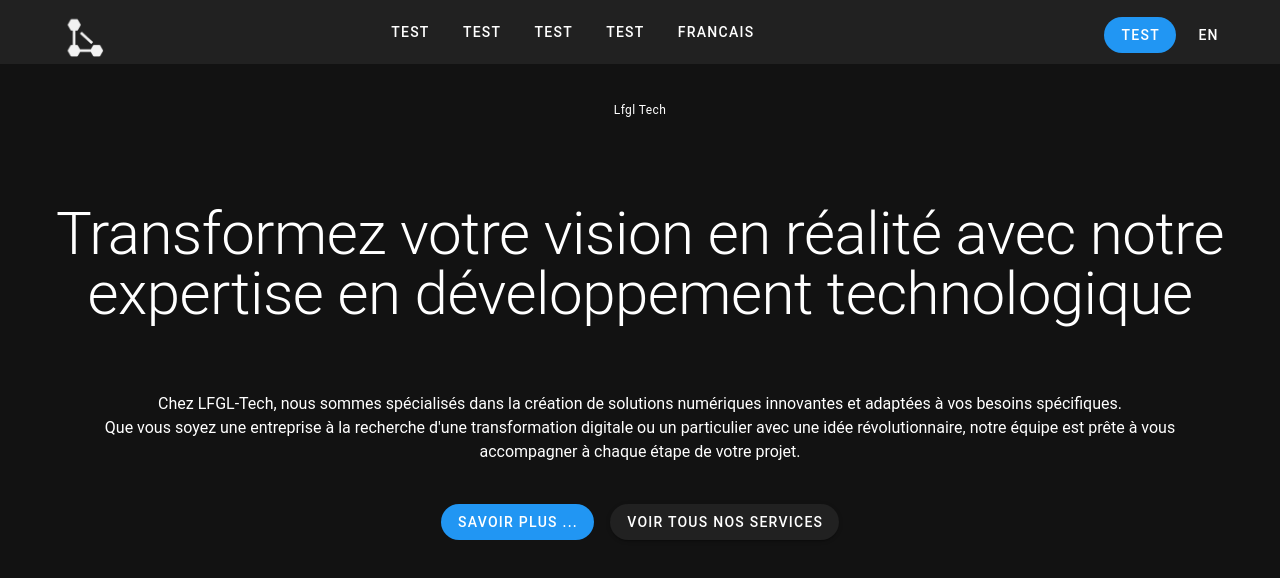
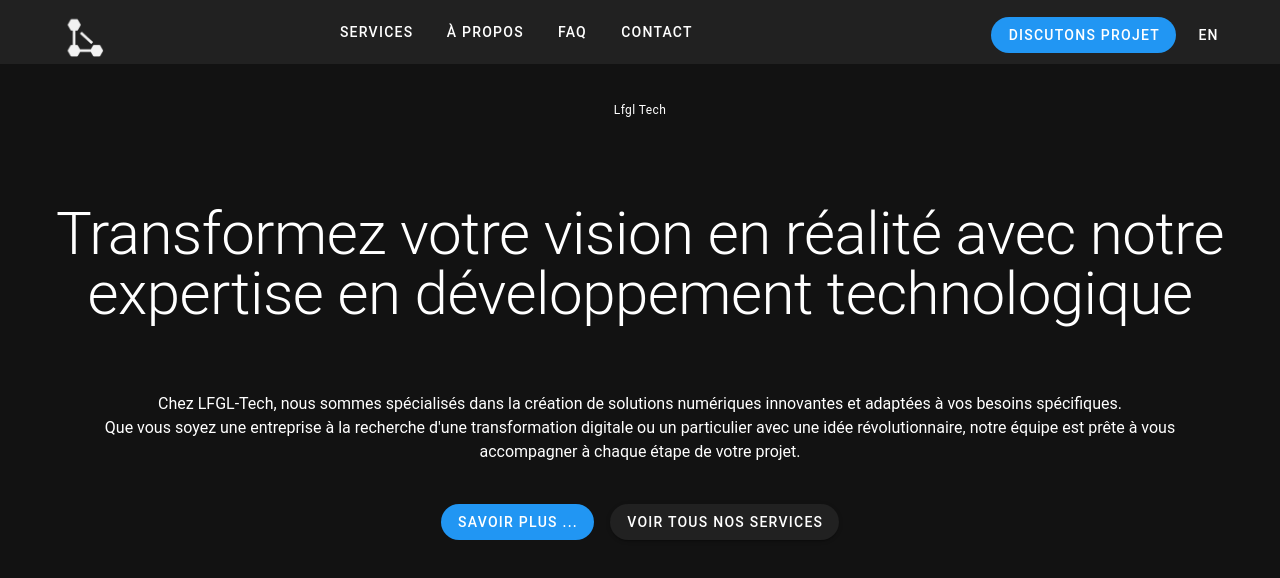
Before and after one commit to Pira019/lfgl-tech-01, a Vue app: page / in a window 1280 px wide. Shown: the top 578 px of the page. Built offline with nearby package versions, Linux system fonts and the light colour scheme.

Commit message:
Add menu translation

```diff
--- a/src/components/BaseMenu.vue
+++ b/src/components/BaseMenu.vue
@@ -10,18 +10,15 @@
 
         <v-toolbar-items>
           <template v-if="$vuetify.display.mdAndUp">
-            <v-btn>test</v-btn>
-            <v-btn>test</v-btn>
-            <v-btn>test</v-btn>
-            <v-btn>test</v-btn>
-            <v-btn>{{ $t('test')}}</v-btn>
+            <v-btn v-for="(item,index) in menuItems" :key="index">{{ $t(item.key) }}</v-btn>
           </template>
         </v-toolbar-items>
-        <v-spacer/>
+        <v-spacer />
         <div>
-          <v-btn rounded="xl" variant="flat" color="primary">test</v-btn>
+          <v-btn rounded="xl" variant="flat" color="primary">{{ $t('cta.get_quote') }}</v-btn>
           <base-menu-lang></base-menu-lang>
-          <v-app-bar-nav-icon variant="text" @click.stop="drawer = !drawer" v-if="!$vuetify.display.mdAndUp"></v-app-bar-nav-icon>
+          <v-app-bar-nav-icon variant="text" @click.stop="drawer = !drawer"
+            v-if="!$vuetify.display.mdAndUp"></v-app-bar-nav-icon>
         </div>
       </v-container>
     </v-app-bar>
@@ -29,14 +26,8 @@
     <v-navigation-drawer v-if="!$vuetify.display.mdAndUp" v-model="drawer"
       :location="$vuetify.display.mobile ? 'top' : undefined" temporary>
       <v-list nav>
-        <v-list-item link to="/">
-          <v-list-item-title>1</v-list-item-title>
-        </v-list-item>
-        <v-list-item link>
-          <v-list-item-title>1</v-list-item-title>
-        </v-list-item>
-        <v-list-item link>
-          <v-list-item-title>1</v-list-item-title>
+        <v-list-item link to="/" v-for="(item,index) in menuItems" :key="index">
+          <v-list-item-title>{{ $t(item.key) }}</v-list-item-title>
         </v-list-item>
       </v-list>
     </v-navigation-drawer>
@@ -50,7 +41,13 @@ export default {
   data() {
     return {
       imgLogo,
-      drawer: false
+      drawer: false,
+      menuItems: [
+        { key: 'menu.services', route: '/services' },
+        { key: 'menu.about', route: '/about' },
+        { key: 'menu.faq', route: '/faq' },
+        { key: 'menu.contact', route: '/contact' }
+      ]
     }
   },
 
--- a/src/locale/en.json
+++ b/src/locale/en.json
@@ -1,3 +1,12 @@
 {
-    "test" : "English"
+    "test": "English",
+    "menu": {
+        "services": "Services",
+        "about": "About Us",
+        "faq": "FAQ",
+        "contact": "Contact"
+    },
+    "cta": {
+        "get_quote": "Let's Discuss Your Project"
+    }
 }
--- a/src/locale/fr.json
+++ b/src/locale/fr.json
@@ -1,3 +1,12 @@
 {
-    "test" : "francais"
+  "test": "francais",
+  "menu": {
+    "services": "Services",
+    "about": "À propos",
+    "faq": "FAQ",
+    "contact": "Contact"
+  },
+  "cta": {
+    "get_quote": "Discutons projet"
+  }
 }
```
